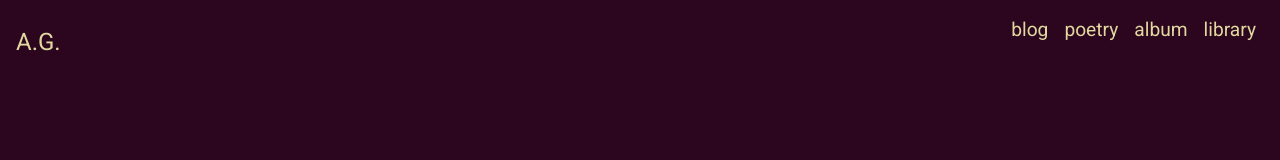
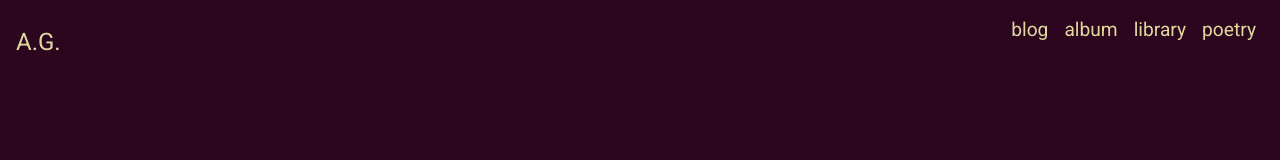
Before and after one commit to AtaGowani/atagowani.github.io, a Vue app: page /library in a window 1280 px wide. Shown: the top 160 px of the page. Built offline with nearby package versions, Linux system fonts and the light colour scheme.

Commit message:
Add poetry link

```diff
--- a/src/components/NavBar.vue
+++ b/src/components/NavBar.vue
@@ -21,13 +21,13 @@
           <router-link class="nav-link" to="/blog">blog</router-link>
         </li>
         <li class="nav-item">
-          <router-link class="nav-link" to="/poetry">poetry</router-link>
-        </li>
-        <li class="nav-item">
           <router-link class="nav-link" to="/album">album</router-link>
         </li>
         <li class="nav-item">
           <router-link class="nav-link" to="/library">library</router-link>
+        </li>
+        <li class="nav-item">
+          <a class="nav-link" href="http://apoetinprogress.com/">poetry</a>
         </li>
       </ul>
     </div>
```
